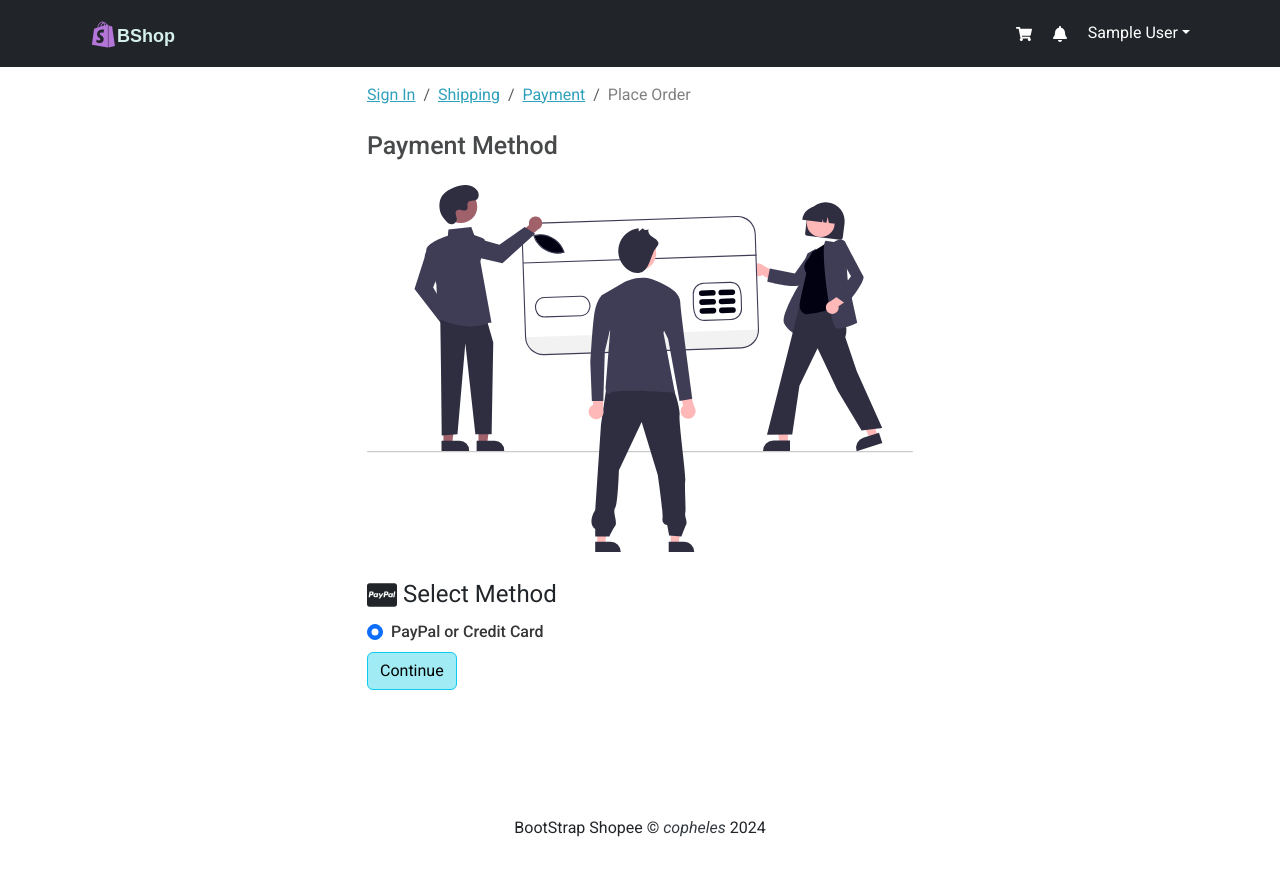
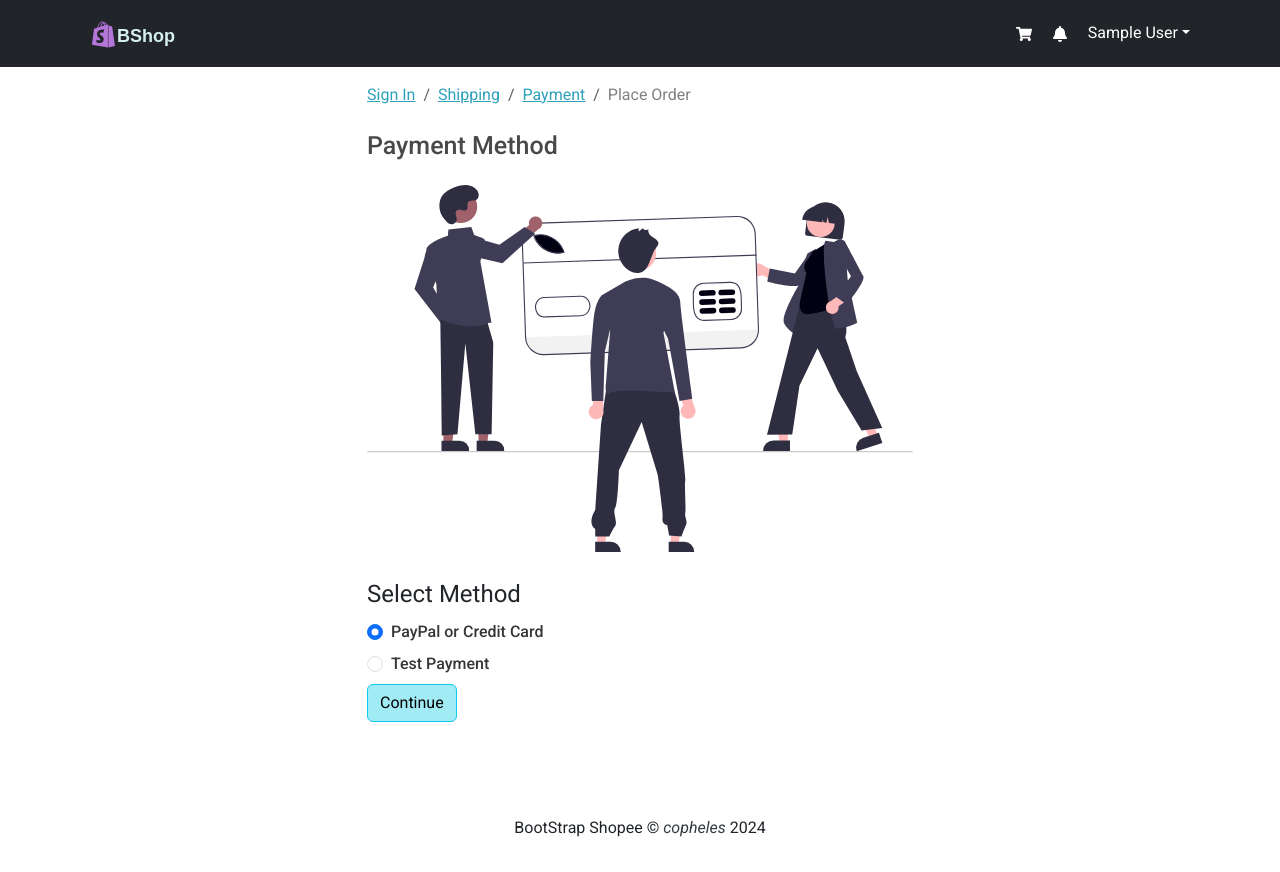
Before and after one commit to Copheles/BootstrapShop, a React (Create React App) app in the folder frontend/: page /payment in a window 1280 px wide. Built offline with nearby package versions, Linux system fonts and the light colour scheme; no server answers; sample sign-in values are in the browser's storage; a web font is replaced by a local one.

Commit message:
Order Pay Test flow added

```diff
--- a/frontend/src/screens/OrderScreen.jsx
+++ b/frontend/src/screens/OrderScreen.jsx
@@ -1,6 +1,14 @@
 import { useEffect } from "react";
 import { Link, useParams } from "react-router-dom";
-import { Row, Col, ListGroup, Image, Button, Card, Spinner } from "react-bootstrap";
+import {
+  Row,
+  Col,
+  ListGroup,
+  Image,
+  Button,
+  Card,
+  Spinner,
+} from "react-bootstrap";
 import { toast } from "react-toastify";
 import { useSelector } from "react-redux";
 import { PayPalButtons, usePayPalScriptReducer } from "@paypal/react-paypal-js";
@@ -38,6 +46,23 @@ const OrderScreen = () => {
   } = useGetPayPalClientIdQuery();
 
   const [{ isPending }, paypalDispatch] = usePayPalScriptReducer();
+
+  const generateUniqueId = () => {
+    return Date.now().toString(36) + Math.random().toString(36).substr(2, 5);
+  };
+
+  const handlePayTest = async () => {
+    try {
+      const res = await payOrder({
+        orderId,
+        details: { id: generateUniqueId(), status: "Completed" },
+      }).unwrap();
+      refetch();
+      toast.success(res);
+    } catch (error) {
+      toast.error(error?.data.message || error.error);
+    }
+  };
 
   const deliverOrderHandler = async () => {
     try {
@@ -263,12 +288,27 @@ const OrderScreen = () => {
                         Test Pay Order
                       </Button> */}
 
-                      {userInfo && !userInfo.isAdmin && (
+                      {userInfo &&
+                        !userInfo.isAdmin &&
+                        order.paymentMethod === "PayPal" && (
                           <PayPalButtons
                             createOrder={createOrder}
                             onApprove={onApprove}
                             onError={onError}
                           />
+                        )}
+
+                      {userInfo &&
+                        !userInfo.isAdmin &&
+                        order.paymentMethod === "Test" && (
+                          <Button
+                            type="button"
+                            className="btn btn-block"
+                            variant="dark"
+                            onClick={handlePayTest}
+                          >
+                            Test Pay
+                          </Button>
                         )}
                     </div>
                   )}
@@ -287,8 +327,11 @@ const OrderScreen = () => {
                       variant="dark"
                       disabled={loadingDeliver}
                     >
-                       {loadingDeliver ? <Spinner size="sm" /> : "Mark As Delivered"}
-
+                      {loadingDeliver ? (
+                        <Spinner size="sm" />
+                      ) : (
+                        "Mark As Delivered"
+                      )}
                     </Button>
                   </ListGroup.Item>
                 )}
--- a/frontend/src/screens/PaymentScreen.jsx
+++ b/frontend/src/screens/PaymentScreen.jsx
@@ -46,9 +46,7 @@ const PaymentScreen = () => {
           <Col>
             <Form onSubmit={submitHandler}>
               <Form.Group>
-                <Form.Label as="legend">
-                  <FaCcPaypal size={30} /> Select Method{" "}
-                </Form.Label>
+                <Form.Label as="legend">Select Method</Form.Label>
                 <Col>
                   <Form.Check
                     type="radio"
@@ -57,7 +55,19 @@ const PaymentScreen = () => {
                     id="PayPal"
                     name="paymentMethod"
                     value="PayPal"
-                    checked
+                    checked={paymentMethod === "PayPal"}
+                    onChange={(e) => setPaymentMethod(e.target.value)}
+                  ></Form.Check>
+                </Col>
+                <Col>
+                  <Form.Check
+                    type="radio"
+                    className="my-2"
+                    label="Test Payment"
+                    id="test"
+                    name="test"
+                    value="Test"
+                    checked={paymentMethod === "Test"}
                     onChange={(e) => setPaymentMethod(e.target.value)}
                   ></Form.Check>
                 </Col>
```
Also changed, not shown: 1 other file (tests, documents, lock files or other folders). Lines whose indentation alone changed are shown as unchanged.
